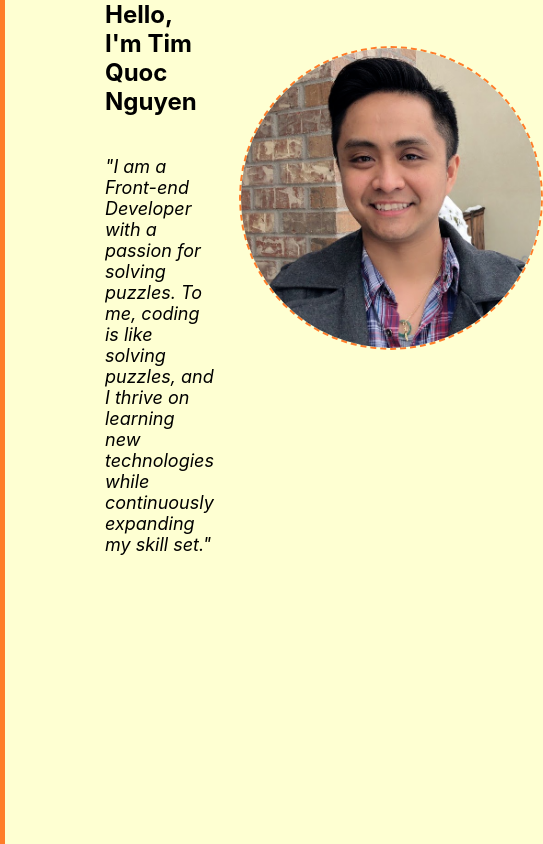
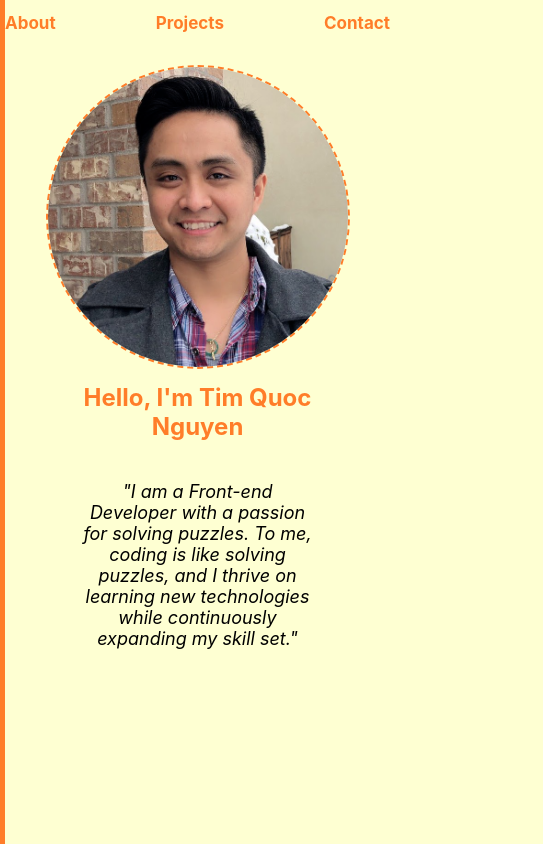
Before and after one commit to TimNguyen21/portfolio, a React (Create React App) app: page / in a window 390 px wide. Shown: the whole page, 543 px wide, since content can reach past the window. Built offline with nearby package versions, Linux system fonts and the light colour scheme.

Commit message:
[main] Updated Nav container files

```diff
--- a/src/App.js
+++ b/src/App.js
@@ -1,10 +1,14 @@
-import Main from './containers/main/main'
+import Main from './containers/main/Main';
+import Nav from './containers/nav/Nav';
 
 import './App.scss';
 
 function App() {
   return (
     <div className="App">
+      <header>
+        <Nav />
+      </header>
       <Main />
     </div>
   );
--- a/src/App.scss
+++ b/src/App.scss
@@ -1,3 +1,18 @@
 .App {
+  header {
+    height: 45px;
+    // border: 1px solid black;
+    display: flex;
+    align-items: center;
+    justify-content: end;
+    padding-right: 75px;
+    margin-bottom: 20px;
+  }
+}
 
+@media only screen and (max-width: 900px) {
+    .App header {
+        justify-content: center;
+        padding: 0;
+    }
 }
--- a/src/containers/main/main.js
+++ b/src/containers/main/main.js
@@ -1,4 +1,4 @@
-import './main.scss';
+import './Main.scss';
 import userImage from '../../images/portfolio.png';
 
 function Main () {
@@ -17,7 +17,7 @@ function Main () {
                 </span>
             </div>
             <div className={'main__user-image-container'}>
-                <img className={'main__user-image'} src={userImage} alt={'user image'}/>
+                <img className={'main__user-image'} src={userImage} alt={'user'}/>
             </div>
         </section>
     )
--- a/src/containers/main/main.scss
+++ b/src/containers/main/main.scss
@@ -6,12 +6,13 @@
     &__info {
         padding: 0 25px;
         align-content: center;
-        height: 400px;
+        height: auto;
         width: 100%;
 
         &-label {
             font-size: 24px;
             font-weight: 700;
+            color: #FF7D29;
         }
 
         &-summary {
@@ -31,3 +32,19 @@
         }
      }
 }
+
+@media only screen and (max-width: 900px) {
+    .main {
+        flex-direction: column-reverse;
+
+        &__info {
+            text-align: center;
+            padding: 0;
+        }
+
+        &__user-image-container {
+            margin-bottom: 10px;
+            align-self: center;
+        }
+    }
+}
--- a/src/containers/nav/nav.js
+++ b/src/containers/nav/nav.js
@@ -1,10 +1,12 @@
-import './nav.scss'
+import './Nav.scss';
 
 function Nav () {
 
     return (
-        <div>
-            hello
+        <div className={'nav'}>
+            <div className={'nav__link'}>About</div>
+            <div className={'nav__link'}>Projects</div>
+            <div className={'nav__link'}>Contact</div>
         </div>
     )
 }
--- a/src/containers/nav/nav.scss
+++ b/src/containers/nav/nav.scss
@@ -0,0 +1,12 @@
+.nav {
+    display: flex;
+    justify-content: space-between;
+    font-weight: 700;
+    width: 400px;
+    font-size: 17px;
+    color: #FF7D29;
+
+    &__link {
+        cursor: pointer;
+    }
+}
```
